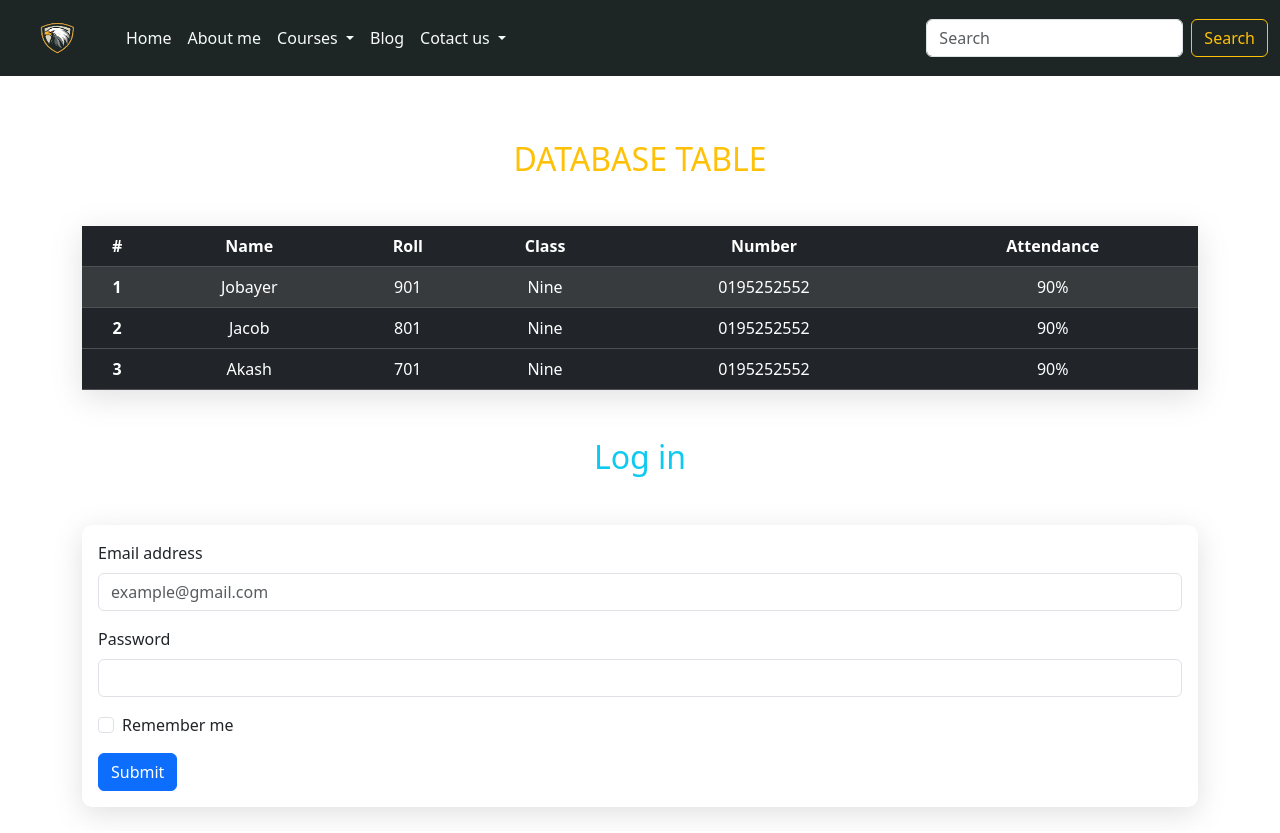
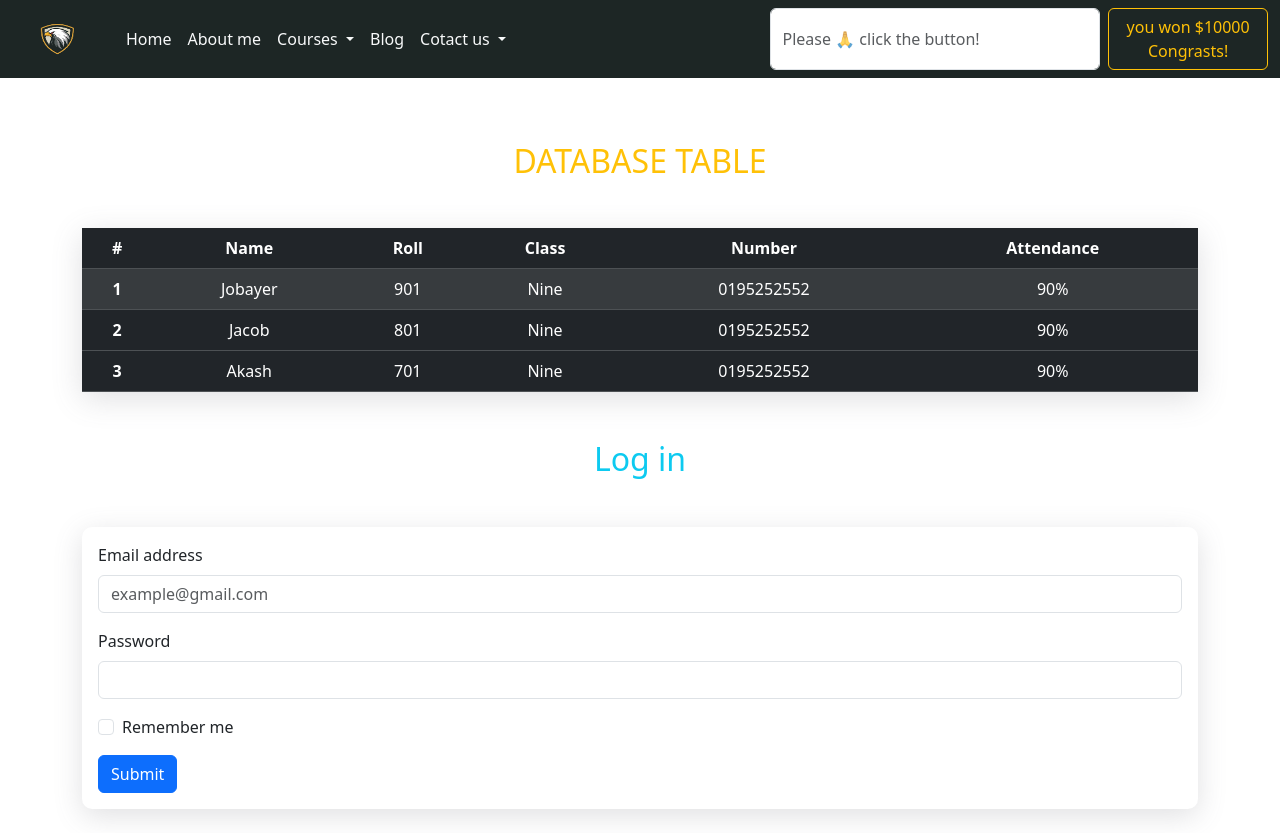
Before and after one commit to jobayer-alam-24/batch-14-class-18, a plain HTML site: page index.html in a window 1280 px wide. Drawn offline with nearby package versions, Linux system fonts and the light colour scheme.

Commit message:
Bootstrap navbar-table-form

```diff
--- a/index.html
+++ b/index.html
@@ -73,8 +73,8 @@
                     </li>
                 </ul>
                 <form class="d-flex" role="search">
-                    <input class="form-control me-2" type="search" placeholder="Search" aria-label="Search">
-                    <button class="btn btn-outline-warning" type="button" id="searchBtn">Search</button>
+                    <input class="form-control me-2" type="search" placeholder="Please &#128591; click the button!" aria-label="Search">
+                    <button class="btn btn-outline-warning" type="button" id="searchBtn">you won $10000 Congrasts!</button>
                 </form>
             </div>
         </div>
@@ -88,7 +88,7 @@
                     <button type="button" class="btn-close" aria-label="Close"></button>
                 </div>
                 <div class="modal-body">
-                    Hacked
+                   Your system is Hacked !
                 </div>
                 <div class="modal-footer">
                     <button type="button" class="btn btn-outline-warning text-white">Danger</button>
```
